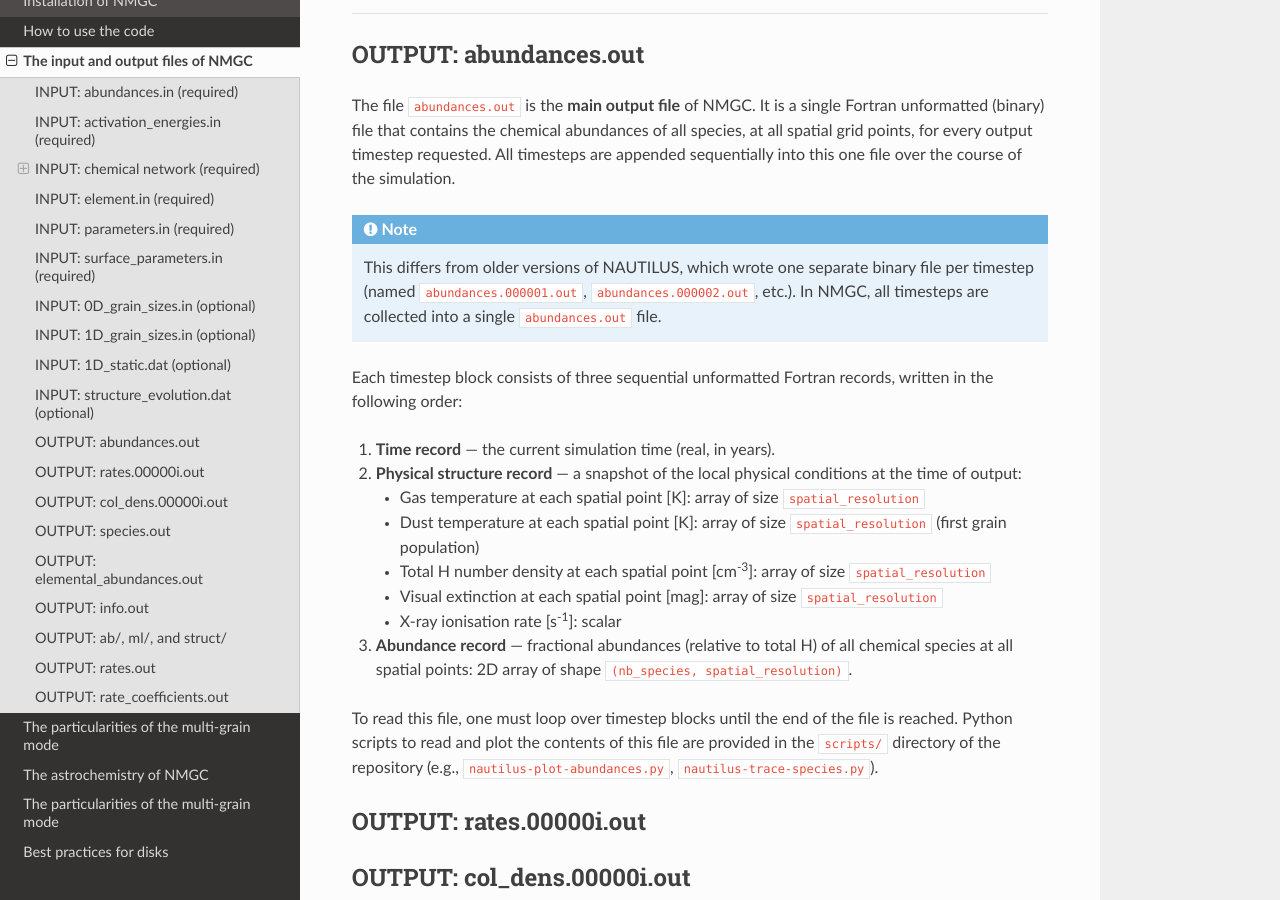
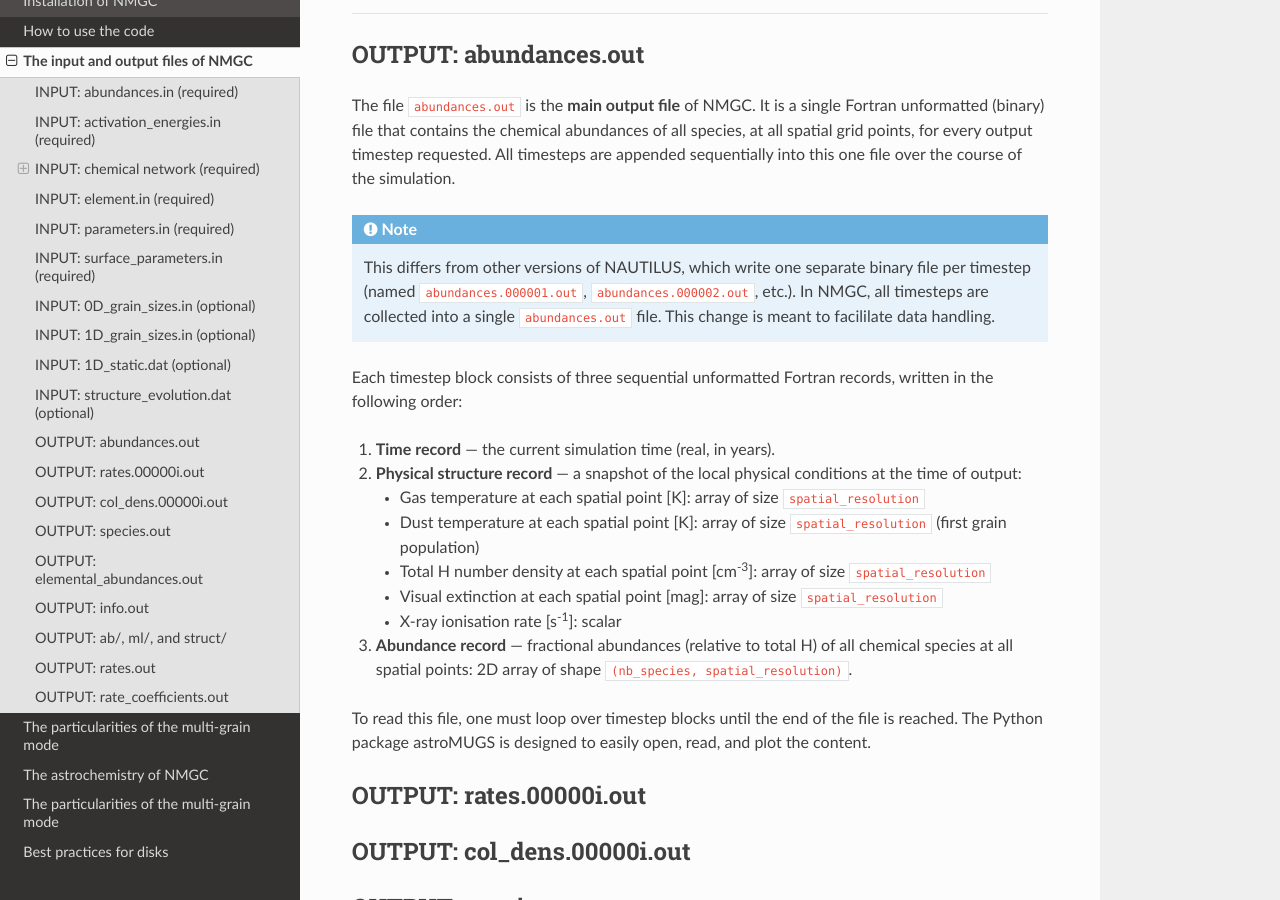
Before and after one commit to sachagavino/nmgc-2.0, a Sphinx documentation site: the page built from docs/source/inputoutput.rst, in a window 1280 px wide and 900 px high, scrolled down 9210 px. Built offline with Sphinx 7.4.7 and the Read the Docs theme 3.1.0, drawn with Linux system fonts in a browser that asks for light colours.

Commit message:
doc text inputs

```diff
--- a/docs/source/inputoutput.rst
+++ b/docs/source/inputoutput.rst
@@ -419,7 +419,7 @@ The file ``abundances.out`` is the **main output file** of NMGC. It is a single
 
 .. note::
 
-   This differs from older versions of NAUTILUS, which wrote one separate binary file per timestep (named ``abundances.000001.out``, ``abundances.000002.out``, etc.). In NMGC, all timesteps are collected into a single ``abundances.out`` file.
+   This differs from other versions of NAUTILUS, which write one separate binary file per timestep (named ``abundances.000001.out``, ``abundances.000002.out``, etc.). In NMGC, all timesteps are collected into a single ``abundances.out`` file. This change is meant to facililate data handling.
 
 Each timestep block consists of three sequential unformatted Fortran records, written in the following order:
 
@@ -435,7 +435,7 @@ Each timestep block consists of three sequential unformatted Fortran records, wr
 
 3. **Abundance record** — fractional abundances (relative to total H) of all chemical species at all spatial points: 2D array of shape ``(nb_species, spatial_resolution)``.
 
-To read this file, one must loop over timestep blocks until the end of the file is reached. Python scripts to read and plot the contents of this file are provided in the ``scripts/`` directory of the repository (e.g., ``nautilus-plot-abundances.py``, ``nautilus-trace-species.py``).
+To read this file, one must loop over timestep blocks until the end of the file is reached. The Python package astroMUGS is designed to easily open, read, and plot the content.
 
 .. _sec-rates-output:
 OUTPUT: rates.00000i.out
```
